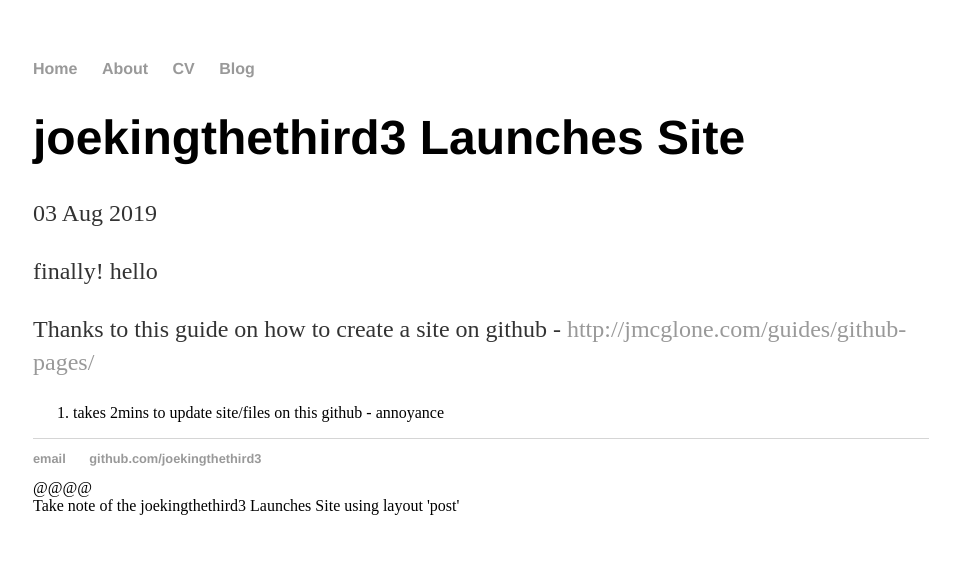
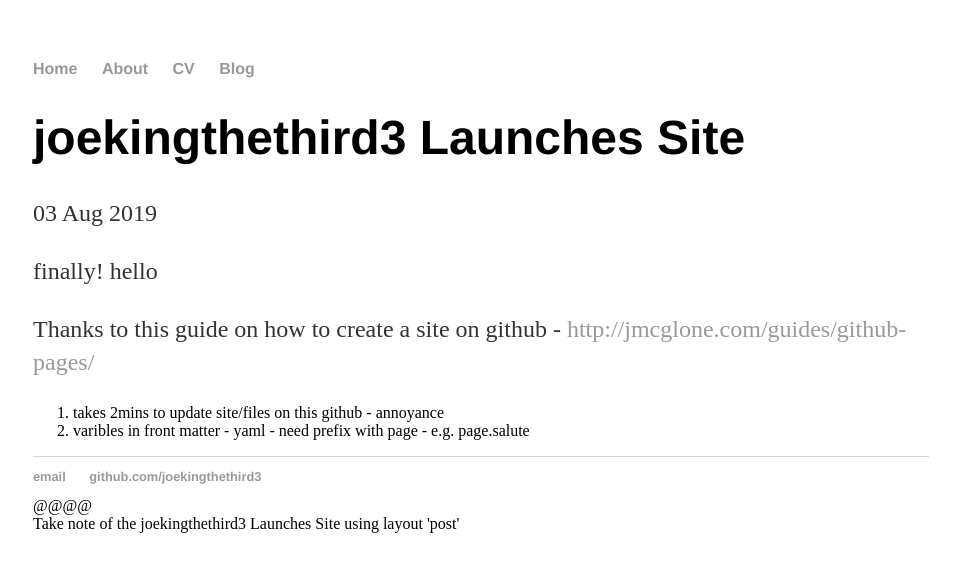
Before and after one commit to joekingTheThird3/joekingTheThird3.github.io, a Jekyll site: the page built from _posts/2019-08-03-myfirstpost.md, in a window 1280 px wide. Shown: the top 572 px of the page, without its empty margins (159-1119 px from the left). Built offline with Jekyll 4.4.1, drawn with Linux system fonts in a browser that asks for light colours.

Commit message:
Update 2019-08-03-myfirstpost.md

```diff
--- a/_posts/2019-08-03-myfirstpost.md
+++ b/_posts/2019-08-03-myfirstpost.md
@@ -10,3 +10,4 @@
 Thanks to this guide on how to create a site on github  - <http://jmcglone.com/guides/github-pages/>
 
 1. takes 2mins to update site/files on this github - annoyance
+2. varibles in front matter - yaml - need prefix with page - e.g. page.salute
```
